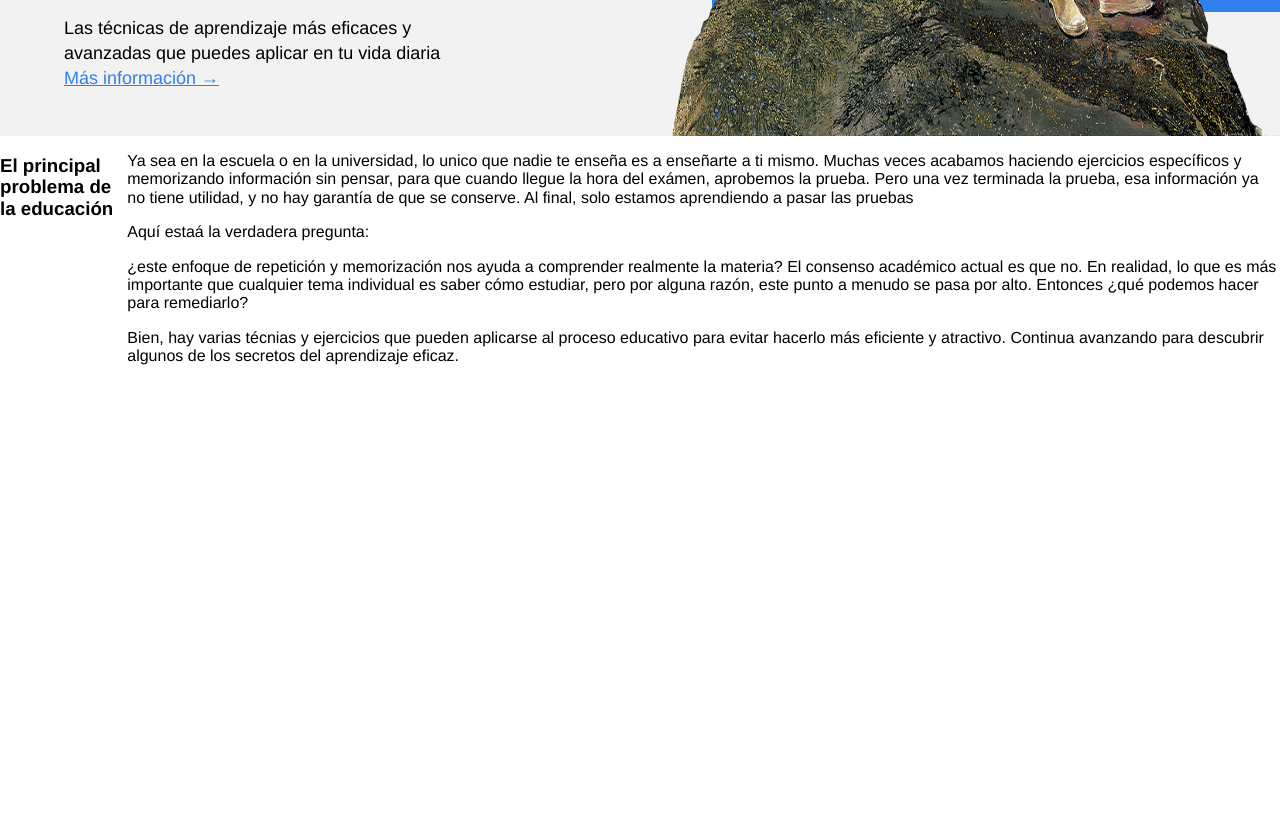
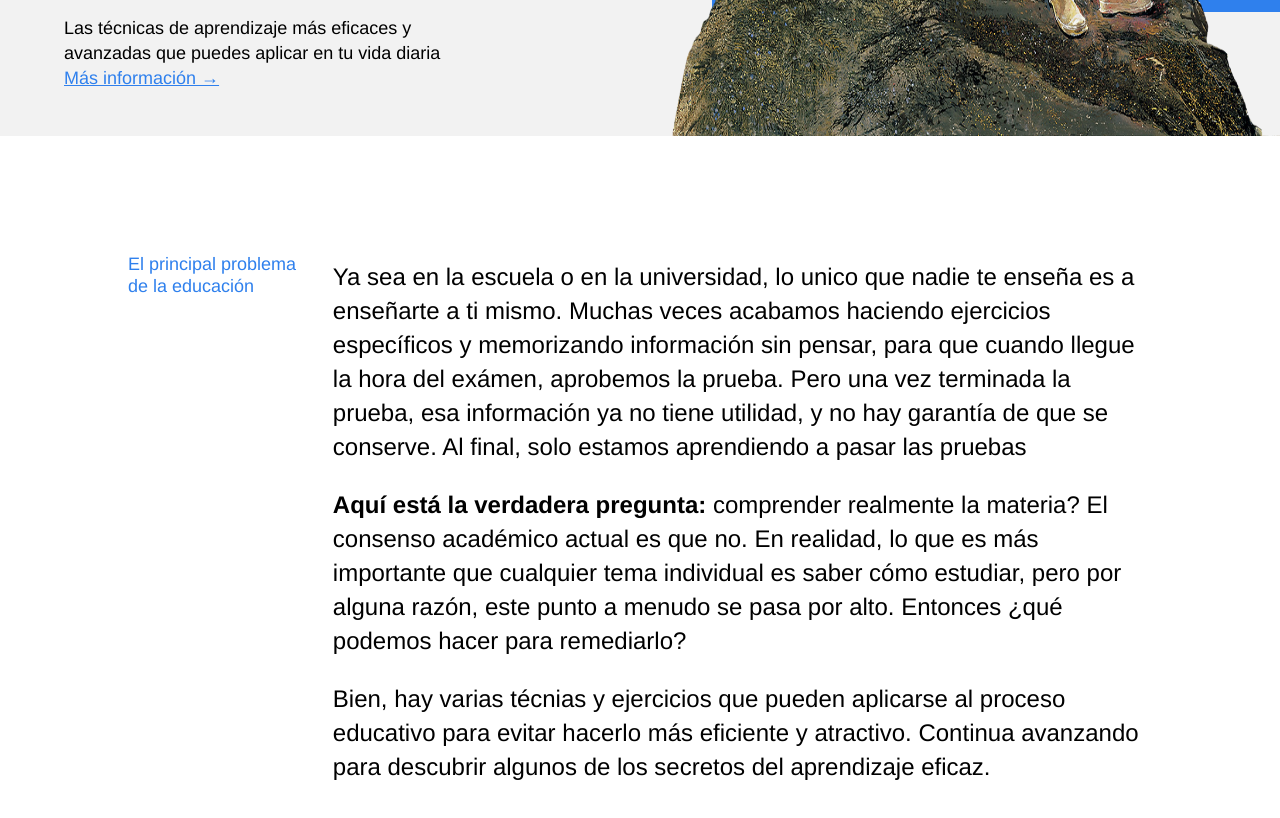
Before and after one commit to Isuris727/Aprender-a-aprender, a plain HTML site: page index.html in a window 1280 px wide. Shown: the part 620-1438 px from the top of the page. Before the commit the page ends 1002 px from the top, so only its background shows below. Drawn offline with Linux system fonts and the light colour scheme.

Commit message:
2 columns section

```diff
--- a/index.html
+++ b/index.html
@@ -32,9 +32,9 @@
       </header>
       <main class="content">
         <section class="description">
-          <div class="two-columns">
+          <div class="two-columns description__text">
             <div class="two-columns__brief">
-              <h3>El principal problema de la educación</h3>
+              <p>El principal problema de la educación</p>
             </div>
             <div class="two-columns__main-text">
               <p class="two-columns__paragraph">
@@ -46,11 +46,11 @@
                 utilidad, y no hay garantía de que se conserve. Al final, solo
                 estamos aprendiendo a pasar las pruebas
               </p>
-              <span class="two-columns__span-accent"
-                >Aquí estaá la verdadera pregunta:</span
-              >
+
               <p class="two-columns__paragraph">
-                ¿este enfoque de repetición y memorización nos ayuda a
+                <span class="two-columns__span-accent"
+                  >Aquí está la verdadera pregunta:</span
+                >
                 comprender realmente la materia? El consenso académico actual es
                 que no. En realidad, lo que es más importante que cualquier tema
                 individual es saber cómo estudiar, pero por alguna razón, este
--- a/styles/style.css
+++ b/styles/style.css
@@ -72,10 +72,37 @@
   background-color: #2f80ed;
 }
 
+.description__text {
+  margin: 100px auto;
+}
+
 .two-columns {
   display: flex;
-  justify-content: center;
-  align-items: space-between;
+  justify-content: space-between;
+  width: 80%;
+  row-gap: 30px;
+}
+
+.two-columns__brief {
+  width: 175px;
+  color: #2f80ed;
+  font-size: 18px;
+  line-height: 1.2;
+}
+
+.two-columns__main-text {
+  width: 80%;
+  min-width: 784px;
+}
+
+.two-columns__paragraph {
+  line-height: 34px;
+  font-size: 24px;
+}
+
+.two-columns__span-accent {
+  font-weight: bold;
+  margin: 0;
 }
 
 /* incluidos aquellos con modificadores clave-valor */
```
